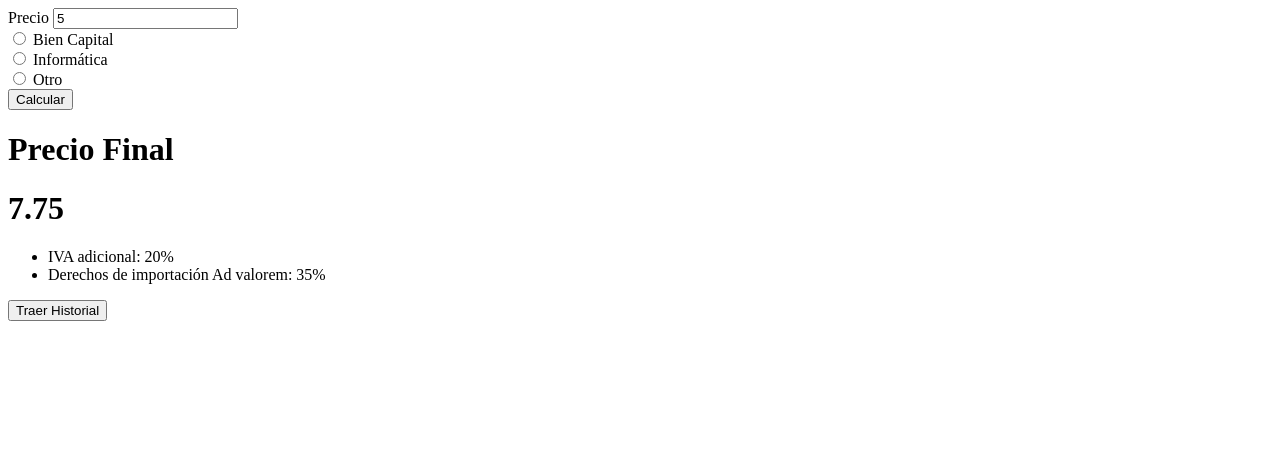
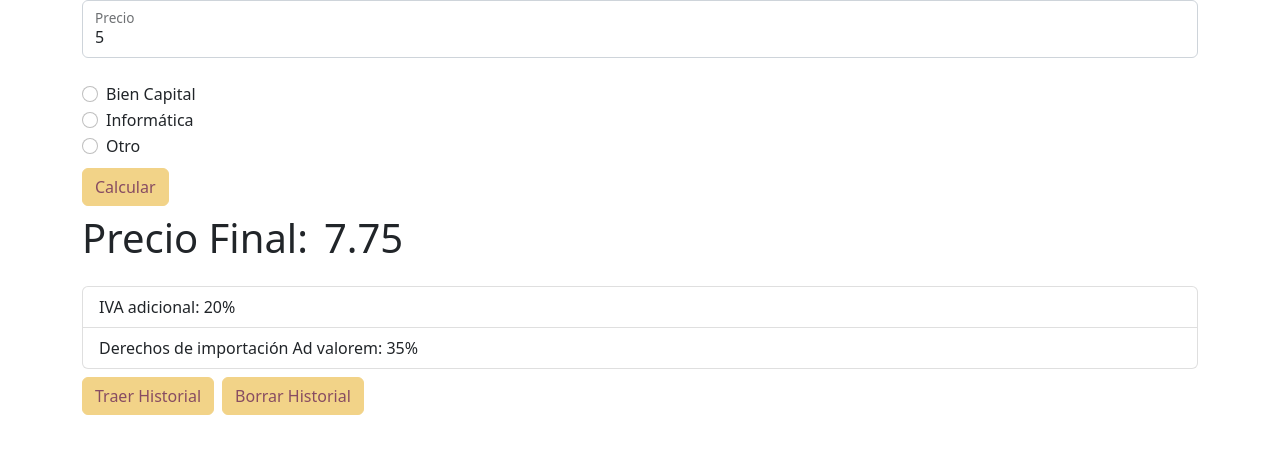
Before and after one commit to fhmartinez1/Calculador-Impuesto-JS, a website: page Calculador-Impuesto-JS/index.html in a window 1280 px wide. Both pictures are taken after typing "5" into the empty fields and a click on the button "Calcular". Drawn offline with nearby package versions, Linux system fonts and the light colour scheme.

Commit message:
Feat: added Toastify pop ups for history alerts and used bootstrap to improve website format.

```diff
--- /dev/null
+++ b/Calculador-Impuesto-JS/css/style.css
@@ -0,0 +1,35 @@
+
+
+
+/* Remuevo felchas del input de tipo numero */
+/* Chrome, Safari, Edge, Opera */
+input::-webkit-outer-spin-button,
+input::-webkit-inner-spin-button {
+  -webkit-appearance: none;
+  margin: 0;
+}
+
+/* Firefox */
+input[type=number] {
+  -moz-appearance: textfield;
+}
+
+.btn-primary {
+    color: #874C62;
+    background-color: #F2D388;
+    border-color: #F2D388; }
+    .btn-primary:hover {
+      color: #916373;
+      background-color: #eed9a7;
+      border-color: #eed9a7; }
+    .btn-primary:active {
+      background-color: #C98474;
+      border-color: #C98474; }
+
+.form-check-input:hover {
+    color: #916373;
+    background-color: #eed9a7;
+    border-color: #eed9a7; }
+.form-check-input:checked {
+    background-color: #C98474;
+    border-color: #C98474; }
--- a/Calculador-Impuesto-JS/index.html
+++ b/Calculador-Impuesto-JS/index.html
@@ -6,43 +6,63 @@
     <meta http-equiv="X-UA-Compatible" content="IE=edge">
     <meta name="viewport" content="width=device-width, initial-scale=1.0">
     <title>Simulador Impuestos</title>
+    <link href="https://cdn.jsdelivr.net/npm/bootstrap@5.2.1/dist/css/bootstrap.min.css" rel="stylesheet" integrity="sha384-iYQeCzEYFbKjA/T2uDLTpkwGzCiq6soy8tYaI1GyVh/UjpbCx/TYkiZhlZB6+fzT" crossorigin="anonymous">
+    <script src="https://cdn.jsdelivr.net/npm/bootstrap@5.2.1/dist/js/bootstrap.bundle.min.js" integrity="sha384-u1OknCvxWvY5kfmNBILK2hRnQC3Pr17a+RTT6rIHI7NnikvbZlHgTPOOmMi466C8" crossorigin="anonymous"></script>
+    <link rel="stylesheet" type="text/css" href="https://cdn.jsdelivr.net/npm/toastify-js/src/toastify.min.css">
+    <link rel="stylesheet" type="text/css" href="./css/style.css">
 </head>
 
 <body>
-    <label for="inputPrecio" class="barra-lable">Precio</label>
-    <input type="number" class="barra-input" id="inputPrecio">
+    <div class="container md">
+        <div class="form-floating mb-3">
+            <input type="number" class="form-control" id="inputPrecio" placeholder="123...">
+            <label for="inputPrecio" class="form-lable">Precio</label>
+        </div>
 
+        <div class="py-2">
             <div class="form-check">
-        <input class="radio-form" type="radio" name="radioProducto" id="radioBienCapital" value="bien-capital">
-        <label class="radio-lable" for="producto1">
+                <input class="form-check-input" type="radio" name="radioProducto" id="radioBienCapital" value="bien-capital">
+                <label class="form-check-label" for="producto1">
                     Bien Capital
                 </label>
             </div>
             <div class="form-check">
-        <input class="radio-form" type="radio" name="radioProducto" id="radioInformatica" value="informatica">
-        <label class="radio-lable" for="producto2">
+                <input class="form-check-input" type="radio" name="radioProducto" id="radioInformatica" value="informatica">
+                <label class="form-check-label" for="producto2">
                     Informática
                 </label>
             </div>
             <div class="form-check">
-        <input class="radio-form" type="radio" name="radioProducto" id="radioOtro" value="otro">
-        <label class="radio-lable" for="producto3">
+                <input class="form-check-input" type="radio" name="radioProducto" id="radioOtro" value="otro">
+                <label class="form-check-label" for="producto3">
                     Otro
                 </label>
             </div>
+        </div>
 
-    <button id="submitPrecio" class="boton-submit">Calcular</button>
+        <button id="submitPrecio" class="btn btn-primary">Calcular</button>
 
-    <h1 id="tituloPrecio" class="texto-precio">Precio Final</h1>
-    <h1 id="precioFinal" class="texto-precio">0</h1>
+        <div class="d-flex py-2">
+            <h1 id="tituloPrecio" class="texto-precio">Precio Final:</h1>
+            <h1 id="precioFinal" class="texto-precio px-3">0</h1>
+        </div>
 
+        <div class="py-2">
             <ul id="listaImpuestos" class="list-group">
             </ul>
+        </div>
 
-    <button id="submitHistorial">Traer Historial</button>
+        <div class="d-flex gap-2">
+            <button id="submitHistorial" class="btn btn-primary">Traer Historial</button>
+            <button id="deleteHistorial" class="btn btn-primary">Borrar Historial</button>
+        </div>
+
         <ul id="historialPrecios"></ul>
+    </div>
+
 
     <script type="text/javascript" src="./js/index.js"></script>
+    <script type="text/javascript" src="https://cdn.jsdelivr.net/npm/toastify-js"></script>
 </body>
 
 </html>
--- a/Calculador-Impuesto-JS/js/index.js
+++ b/Calculador-Impuesto-JS/js/index.js
@@ -50,7 +50,7 @@ function calcularImpuesto() {
     for (let i = 0; i < lista_filtrada.length; i++) {
         let li_nuevo = document.createElement("li");
         li_nuevo.innerHTML = `${lista_filtrada[i].nombre}`;
-        // li_nuevo.classList.add('list-group-item');
+        li_nuevo.classList.add('list-group-item');
         ul_impuestos.append(li_nuevo);
     }
 
@@ -78,10 +78,34 @@ function getHistorial() {
         for (let i = 0; i < historial.length; i++) {
             let li_nuevo = document.createElement("li");
             li_nuevo.innerHTML = `Precio Inicial: ${historial[i].precio} - Tipo de producto: ${historial[i].tipo} - Precio Final: ${historial[i].precio_final}`;
-            // li_nuevo.classList.add('list-group-item');
+            li_nuevo.classList.add("list-group-item");
             ul_historial.append(li_nuevo);
         }
     } else {
-        ul_historial.innerHTML = "No hay historial disponible.";
+        Toastify({
+            text: "No hay historial disponible.",
+            duration: 3000,
+            position: "right",
+            style: {
+                background: "#F2D388",
+                color: "#874C62",
+                fontWeight: "bold"
+            },
+        }).showToast();
     }
 }
+
+let btn_delete = document.getElementById("deleteHistorial");
+btn_delete.addEventListener('click', () => {
+    localStorage.clear();
+    Toastify({
+        text: "Historial borrado!",
+        duration: 4000,
+        position: "right",
+        style: {
+            background: "#F2D388",
+            color: "#874C62",
+            fontWeight: "bold"
+          },
+    }).showToast();
+});
--- /dev/null
+++ b/package.json
@@ -0,0 +1,5 @@
+{
+  "dependencies": {
+    "toastify-js": "^1.12.0"
+  }
+}
```
Also changed, not shown: 2 other files. Lines whose indentation alone changed are shown as unchanged.
